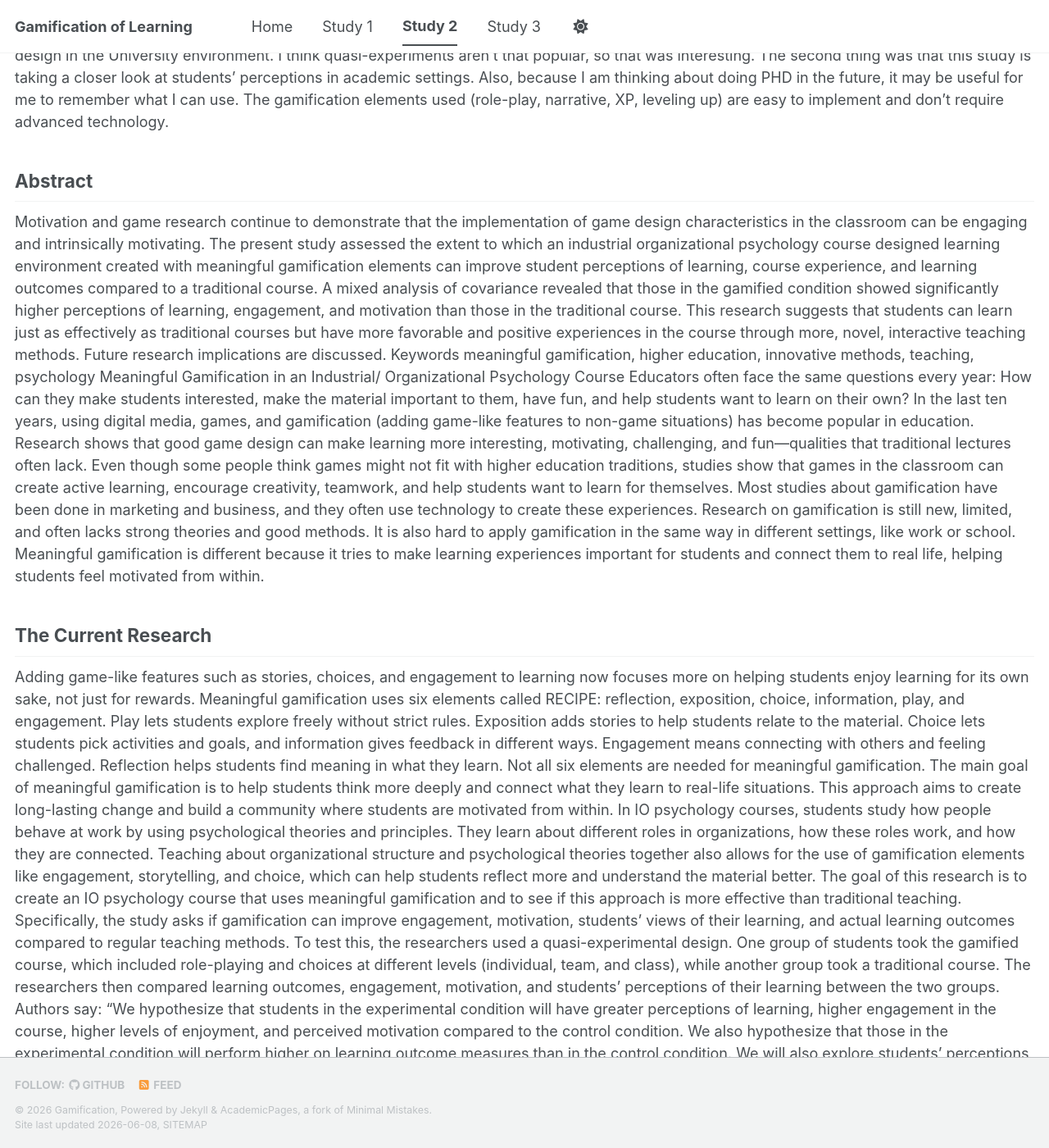
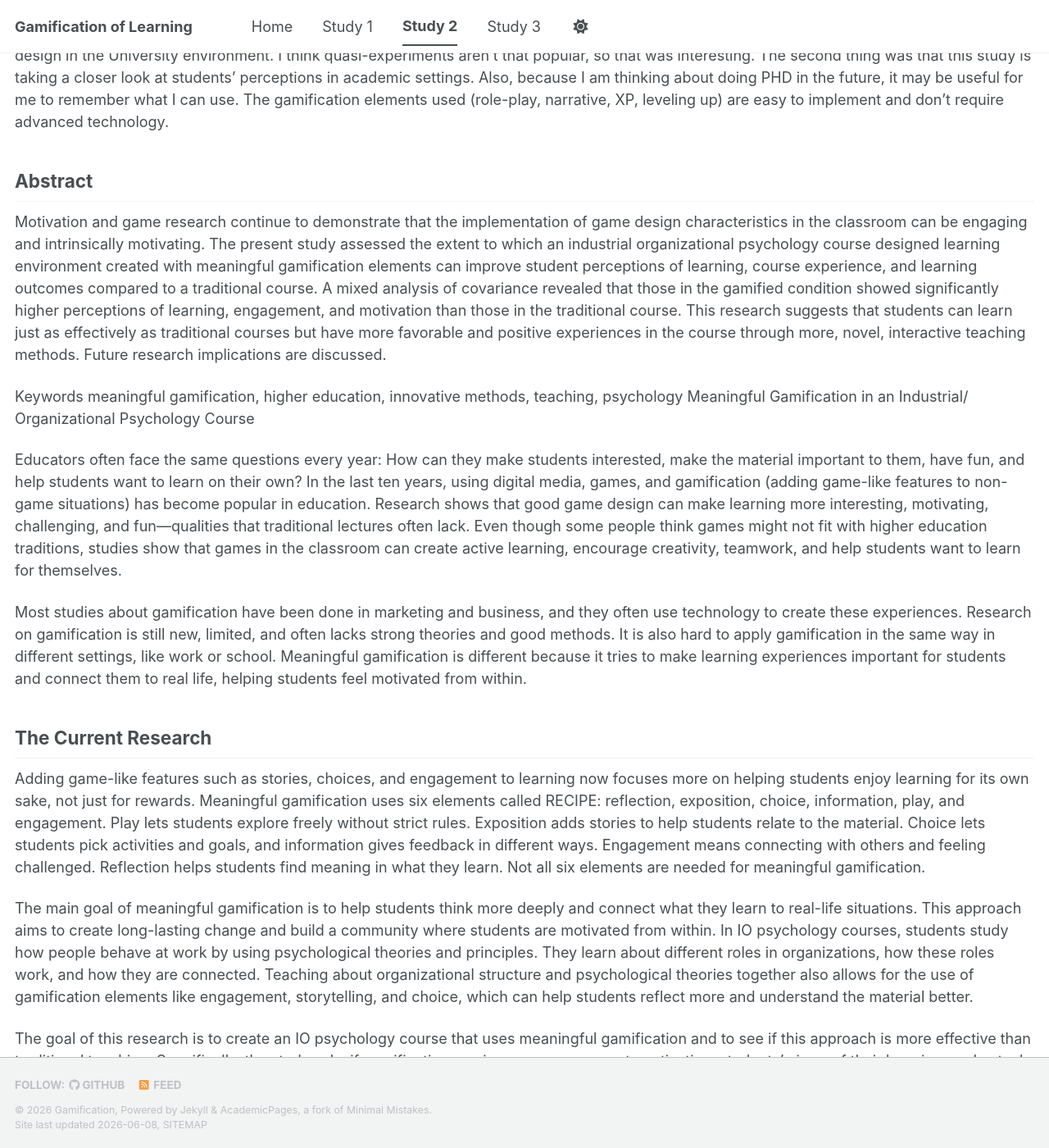
Before and after one commit to gutesy/gamification, a Jekyll site: the page built from _pages/study2.md, in a window 1280 px wide and 1400 px high, scrolled down 274 px. Shown: the whole window at 82% size. Built offline with Jekyll 4.4.1, drawn with Linux system fonts in a browser that asks for light colours; a script bundle is joined from its source files by our own code; library files that are not in the unit come from our copies; some of the changed text lies outside the part shown.

Commit message:
Update study2.md

```diff
--- a/_pages/study2.md
+++ b/_pages/study2.md
@@ -17,18 +17,24 @@ I’ve chosen his study, because it tests meaningful gamification in a higher ed
 Abstract
 -
 Motivation and game research continue to demonstrate that the implementation of game design characteristics in the classroom can be engaging and intrinsically motivating. The present study assessed the extent to which an industrial organizational psychology course designed learning environment created with meaningful gamification elements can improve student perceptions of learning, course experience, and learning outcomes compared to a traditional course. A mixed analysis of covariance revealed that those in the gamified condition showed significantly higher perceptions of learning, engagement, and motivation than those in the traditional course. This research suggests that students can learn just as effectively as traditional courses but have more favorable and positive experiences in the course through more, novel, interactive teaching methods. Future research implications are discussed.
+
 Keywords
 meaningful gamification, higher education, innovative methods, teaching, psychology
 Meaningful Gamification in an Industrial/ Organizational Psychology Course
+
 Educators often face the same questions every year: How can they make students interested, make the material important to them, have fun, and help students want to learn on their own? In the last ten years, using digital media, games, and gamification (adding game-like features to non-game situations) has become popular in education. Research shows that good game design can make learning more interesting, motivating, challenging, and fun—qualities that traditional lectures often lack. Even though some people think games might not fit with higher education traditions, studies show that games in the classroom can create active learning, encourage creativity, teamwork, and help students want to learn for themselves.
-	Most studies about gamification have been done in marketing and business, and they often use technology to create these experiences. Research on gamification is still new, limited, and often lacks strong theories and good methods. It is also hard to apply gamification in the same way in different settings, like work or school. Meaningful gamification is different because it tries to make learning experiences important for students and connect them to real life, helping students feel motivated from within.
+
+Most studies about gamification have been done in marketing and business, and they often use technology to create these experiences. Research on gamification is still new, limited, and often lacks strong theories and good methods. It is also hard to apply gamification in the same way in different settings, like work or school. Meaningful gamification is different because it tries to make learning experiences important for students and connect them to real life, helping students feel motivated from within.
 
 The Current Research
 -
 Adding game-like features such as stories, choices, and engagement to learning now focuses more on helping students enjoy learning for its own sake, not just for rewards. Meaningful gamification uses six elements called RECIPE: reflection, exposition, choice, information, play, and engagement. Play lets students explore freely without strict rules. Exposition adds stories to help students relate to the material. Choice lets students pick activities and goals, and information gives feedback in different ways. Engagement means connecting with others and feeling challenged. Reflection helps students find meaning in what they learn. Not all six elements are needed for meaningful gamification.
+
 The main goal of meaningful gamification is to help students think more deeply and connect what they learn to real-life situations. This approach aims to create long-lasting change and build a community where students are motivated from within. In IO psychology courses, students study how people behave at work by using psychological theories and principles. They learn about different roles in organizations, how these roles work, and how they are connected. Teaching about organizational structure and psychological theories together also allows for the use of gamification elements like engagement, storytelling, and choice, which can help students reflect more and understand the material better.
+
 The goal of this research is to create an IO psychology course that uses meaningful gamification and to see if this approach is more effective than traditional teaching. Specifically, the study asks if gamification can improve engagement, motivation, students’ views of their learning, and actual learning outcomes compared to regular teaching methods. To test this, the researchers used a quasi-experimental design. One group of students took the gamified course, which included role-playing and choices at different levels (individual, team, and class), while another group took a traditional course. The researchers then compared learning outcomes, engagement, motivation, and students’ perceptions of their learning between the two groups. Authors say: “We hypothesize that students in the experimental condition will have greater perceptions of learning, higher engagement in the course, higher levels of enjoyment, and perceived motivation compared to the control condition. We also hypothesize that those in the experimental condition will perform higher on learning outcome measures than in the control condition. We will also explore students’ perceptions of each teaching technique employed within the course (e.g., exams, quizzes, lecture, role-play) in comparison to the traditional course, in order to better understand which course components students perceive are most impactful to their learning.”
-Design of IO Psychology Course With Meaningful Gamification Elements
+
+#Design of IO Psychology Course With Meaningful Gamification Elements
 In order to control for undergraduate course differences, two IO psychology courses were designed for this study. Each course was similar in regard to course instruction (e.g., same instructor); assignments; learning objectives; goals; and content of class activities, quizzes, exams, and projects. The experimental course was designed with an overlay of meaningful gamification elements integrated into the course structure (e.g., syllabus, activities). The organization profiled for this project was a national publicly held bank that provides retail and commercial baking products and services primarily on the east coast.
 
 Traditional courses
@@ -41,21 +47,22 @@ In meaningful gamification courses, students received the same syllabus but with
 
 Method
 -
-Participants
+#Participants
 The study took place on the campus of a large metropolitan university during the course of 1 academic year. In two different sections (i.e., 10 a.m., 11 a.m.) of an I/O psychology course taught by the same professor 3 times a week for 50 min each semester, 99 undergraduate psychology students participated. 6 students were excluded from the analysis due to missing more than half of the data collection time points, leaving a total sample of 93 participants.
 The experimental condition consisted of 49 students, and the control condition consisted of 44 students. All courses consisted of lectures and experiential individual and team-based learning with the team project assignment accounting for 20% of the student’s final course grade. Teams were used throughout both classes for a semester-long team project, quizzing, and activities.
 
-Measures and Procedures
+#Measures and Procedures
 All students were assessed on content knowledge (i.e., quizzes), perceptions of learning and course experience (e.g., motivation, engagement), and teaching techniques (e.g., role-play, group projects) throughout the course.
 
-Content knowledge measures
+#Content knowledge measures
 Content quizzes were administered to assess students’ content knowledge of the course material at six time points throughout the course. The instructor administered a 9-item quiz at the beginning of class on scheduled quiz days, which included six multiple-choice and three short answer questions. Items on the quizzes were constructed by the course instructor and were the same for all conditions throughout the academic year.
 
-Formative perception measures
+#Formative perception measures
 Students were administered formative assessment surveys at 12 different time points throughout the course, assessing students’ perceived experience, perceived learning, and perceived impact of teaching techniques being used in the course. These time points were formative assessments that corresponded with the end of class on team (working on team project) and activity (days spent applying course content to real-world situations) days in which students interacted with team members and adhered to role-play rules as assigned in the gamification course. Survey time points occurred over a 10-week period between the 2nd and 12th week of classes.
 
-Perceived impact of teaching technique measures
+#Perceived impact of teaching technique measures
 Students were asked to rate how much eight different teaching techniques helped their learning in the course. These techniques included group activities, team projects, quizzes, the professor, review sessions, exams, lectures, and role-playing (role-playing was only rated by students in the experimental group). Students rated each technique on a scale from 1 (not at all) to 7 (extremely). Each technique was analyzed separately to see its impact.
+
 At the end of the semester, students in the gamified course completed a 19-item survey about their overall experience. They rated statements about the course, such as whether being part of a team or role-playing motivated them to study, made the course more exciting, or increased their curiosity. These questions were rated on a scale from 1 (strongly disagree) to 5 (strongly agree). Students also chose which skills they thought could be developed through games, like problem-solving or critical thinking. Finally, they indicated their preferred learning style: competitive, cooperative, or individual. The survey was very reliable and was used to describe students’ experiences in the gamified course.
 
 Results
@@ -66,16 +73,17 @@ Content Knowledge
 -
 The ANCOVA on the quizzes revealed no significant main effects or interactions, when controlling for time of class. Overall, participants in the experimental condition (M = 13.99, SE = .27) scored on average as well as those in the control condition (M = 14.23, SE = .28), F(1, 90) = 3.90, p > .05.
 Perceived experience
+
 The ANCOVA on perceived experience revealed a significant condition main effect, F(1, 90) = 4.98, p < .05, η2 = .05. Participants in the experimental condition rated their perceived experience more positively (M = 4.31, SD = 0.42) than those in the control condition (M = 4.12, SD = 0.37), with controlling for time of class. Neither the time main effect nor the Condition × Time interaction approached significance. Post hoc analysis revealed that participants in the experimental condition rated the course significantly more enjoyable, motivating, engaging, and fun than in the control condition.
 
 Perceived learning
 -
 The ANCOVA on perceived learning revealed a significant condition main effect, F(1, 90) = 11.58, p < .01, η2 = .11. Participants in the experimental condition revealed higher perceptions of learning (M = 4.34, SD = 0.46) than those in the control condition (M = 4.06, SD = 0.41), with controlling for time of class. Neither the time main effect nor the Condition × Time interaction approached significance, though time of class did approach significance, p = .052. Post hoc analysis revealed that participants in the experimental condition perceptions of learning were significantly higher than those in the control condition on all individual variables.
 
-Perceived impact of teaching techniques
+#Perceived impact of teaching techniques
 Students in the experimental condition perceived the group activities used in the course as impacting their learning (M = 5.78, SD = 0.97) significantly more than those in the control condition (M = 5.36, SD = 0.81), t(91)= −2.24, p < .05. Students in the experimental condition perceived the team projects used in the course as impacting their learning (M = 5.63, SD = 0.93) significantly more than those in the control condition (M = 5.16, SD = 0.87), t(91)= −2.52, p < .05. Students’ perceptions on all other teaching techniques in the course were not significant. For the experimental condition only, students report high impact of role-playing (M = 5.43, SD = 1.23) as a teaching technique used throughout the course.
 
-Summative Perceptions
+#Summative Perceptions
 Analysis of the entire 19-item scale (α = .95) showed students reported favorable perceptions on average on all individual items. In regard to perceptions of skills learned via games, collaboration and teamwork were reported as the top skill (87.5%) that games provide. In all, 83.3% of students checked creativity and problem-solving, 79.2% checked critical thinking and leading/motivating, and 58.3% selected analyzing/classifying as the skills games provide. Interestingly, only 5.9% preferred a competitive learning style, while 47.1% preferred a cooperative learning style, which defines learning by working with other students, and 47.1% of students reported an individual learning style.
 
 What to take home?
```
